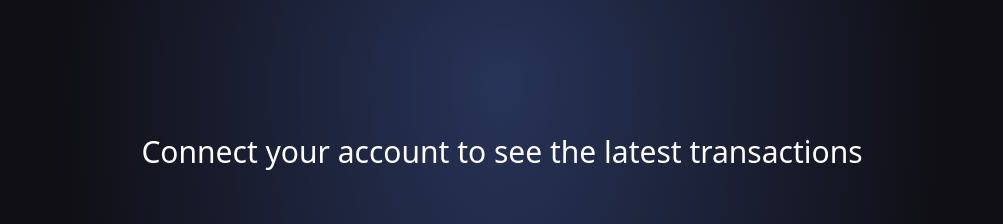
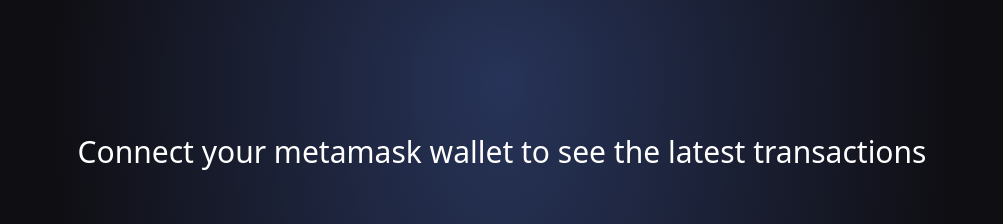
Before and after one commit to ShoaibDev69/CoinReach_Project, a React (Vite) app in the folder client/: page / in a window 1280 px wide. Shown: the part 1260-1484 px from the top of the page, without its empty margins (138-1141 px from the left). Built offline with nearby package versions, Linux system fonts and the light colour scheme; no server answers.

Commit message:
Initial commit

```diff
--- a/client/src/components/Transactions.jsx
+++ b/client/src/components/Transactions.jsx
@@ -80,7 +80,7 @@
           </h3>
         ) : (
           <h3 className="text-white text-3xl text-center my-2">
-            Connect your account to see the latest transactions
+            Connect your metamask wallet to see the latest transactions
           </h3>
         )}
 
```
